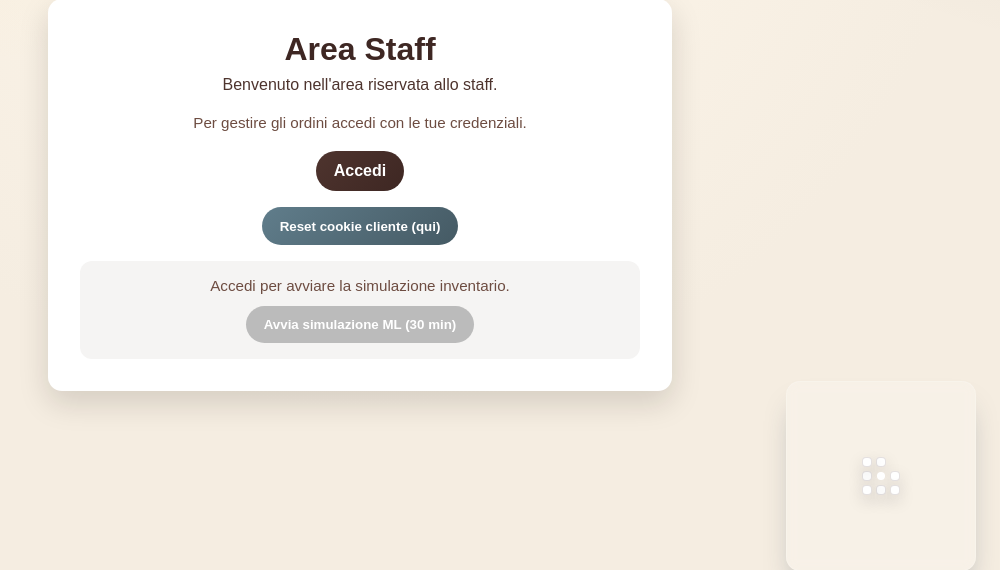
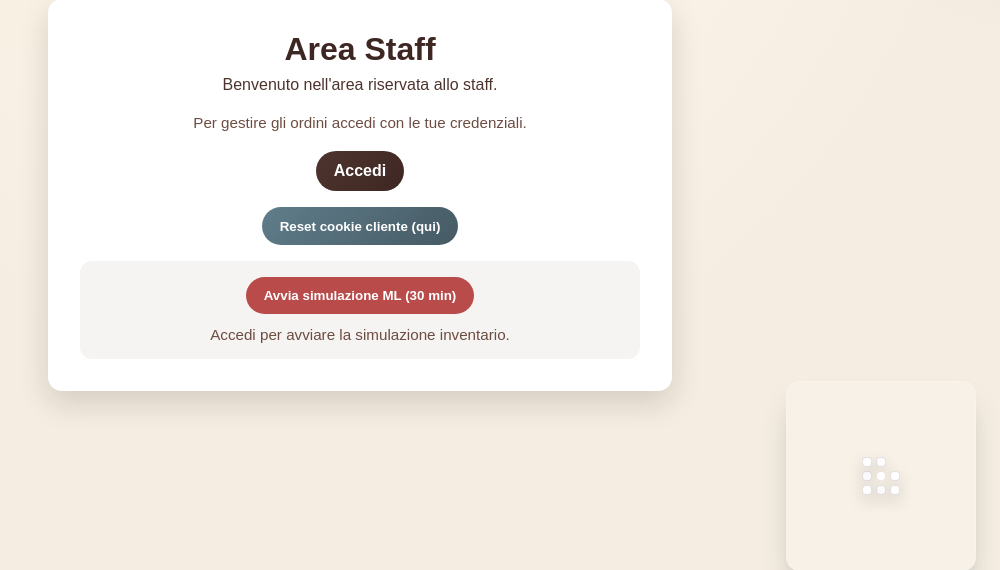
Before and after one commit to Zazanicholas01/qr-bar, a Python web app: template backend/app/templates/admin_welcome.html in a window 1280 px wide. Shown: the part 205-775 px from the top of the page, without its empty margins (280-1280 px from the left). Run offline with Jinja, Linux system fonts and the light colour scheme; the template is opened without the code that fills it, so the values that code supplies are empty.

Commit message:
Fix simulation button - 2

```diff
--- a/backend/app/templates/admin_welcome.html
+++ b/backend/app/templates/admin_welcome.html
@@ -136,8 +136,10 @@
           </form>
         </div>
         <div style="margin-top:1rem; padding:1rem; border-radius:12px; background:rgba(62,39,35,0.05);">
-          <p class="muted" style="margin:0 0 0.75rem;">Accedi per avviare la simulazione inventario.</p>
-          <button class="button" type="button" disabled style="background:#bbb; cursor:not-allowed;">Avvia simulazione ML (30 min)</button>
+          <form method="post" action="/admin/simulator/start">
+            <button class="button" type="submit" disabled style="background:#b94b4b; cursor:not-allowed;">Avvia simulazione ML (30 min)</button>
+          </form>
+          <p class="muted" style="margin:0.75rem 0 0;">Accedi per avviare la simulazione inventario.</p>
         </div>
       {% endif %}
     </div>
```
Also changed, not shown: txt_commands/certificate.txt (+8 -0 lines).
